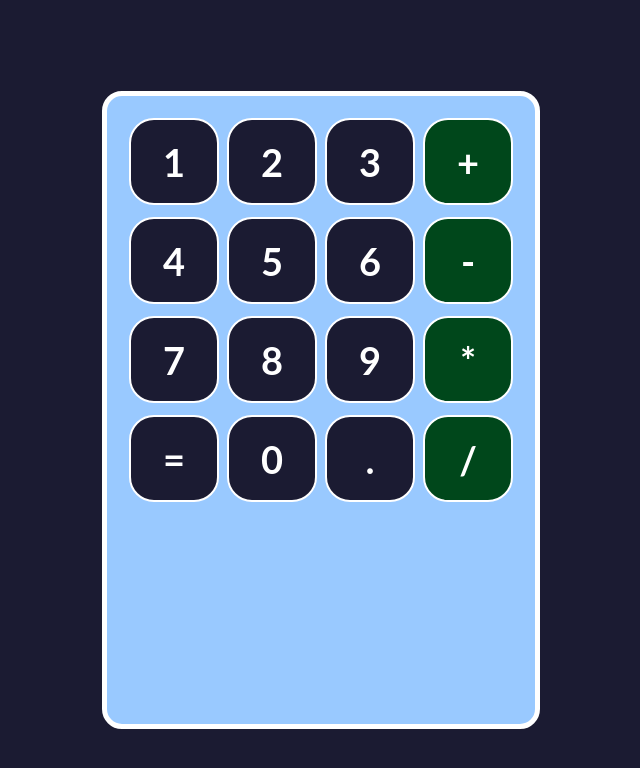
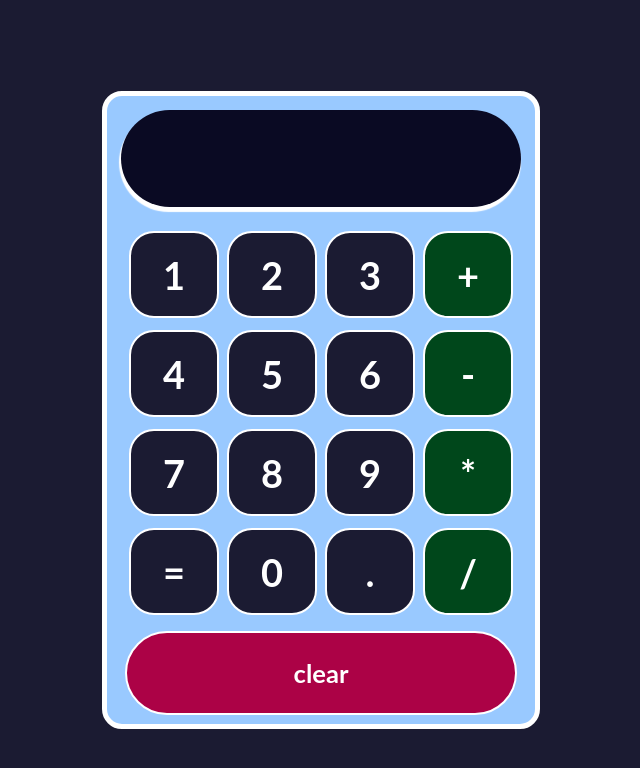
Before and after one commit to andressa-leite/calculadora-interactiva, a React (Create React App) app: page / in a window 1280 px wide. Shown: the top 768 px of the page, without its empty margins (319-959 px from the left). Built offline with nearby package versions, Linux system fonts and the light colour scheme.

Commit message:
visor criado, botão limpar adicionado  e botões estilizados

```diff
--- a/src/App.js
+++ b/src/App.js
@@ -1,10 +1,13 @@
 import './App.css';
-import Boton from './componentes/Boton'
+import Boton from './componentes/Boton';
+import Pantalla from './componentes/Pantalla';
+import BotonClear from './componentes/BotonClear';
 
 function App() {
   return (
     <div className='App'>
       <div className='contenedor-calculadora'>
+        <Pantalla />
 
         <div className='fila'>
           <Boton>1</Boton>
@@ -30,7 +33,9 @@ function App() {
           <Boton>.</Boton>
           <Boton>/</Boton>
         </div>
-        <div className='fila'></div>
+        <div className='fila'>
+          <BotonClear>clear</BotonClear>
+        </div>
       </div>
     </div>
   );
--- /dev/null
+++ b/src/componentes/BotonClear.js
@@ -0,0 +1,11 @@
+import React from "react";
+import '../hojas-de-estilo/BotonClear.css'
+
+const BotonClear = (props) => (
+    <div className='boton-clear'>
+        {props.children}
+    </div>
+
+);
+
+export default BotonClear;
--- /dev/null
+++ b/src/componentes/Pantalla.js
@@ -0,0 +1,17 @@
+import React from "react";
+import '../hojas-de-estilo/Pantalla.css';
+
+/*Este componente foi criado como função flecha
+
+const Pantalla = () => (
+  <div className='input'></div>
+);
+*/
+
+const Pantalla = ({ input }) => (
+    <div className='input'>
+        {input}
+    </div>
+);
+
+export default Pantalla;
--- a/src/hojas-de-estilo/Boton.css
+++ b/src/hojas-de-estilo/Boton.css
@@ -15,7 +15,16 @@
     user-select: none;
 }
 
+.boton-contenedor:hover {
+    background-color: #5a01a7;
+}
+
+
 .operador {
     background-color: #00471b;
 
 }
+
+.operador:hover {
+    background-color: #ff6600;
+}
--- /dev/null
+++ b/src/hojas-de-estilo/BotonClear.css
@@ -0,0 +1,19 @@
+.boton-clear {
+    height: 80px;
+    font-size: 1.6em;
+    display: flex;
+    flex: 1;
+    background-color: #ac0246;
+    margin-top: 8px;
+    justify-content: center;
+    align-items: center;
+    font-weight: bold;
+    color: white;
+    border: 2px solid white;
+    border-radius: 45px;
+    cursor: pointer;
+}
+
+.boton-clear:hover {
+    background-color: hsl(64, 93%, 54%);
+}
--- /dev/null
+++ b/src/hojas-de-estilo/Pantalla.css
@@ -0,0 +1,16 @@
+.input {
+    height: 75px;
+    border-radius: 50px;
+    margin-bottom: 20px;
+    display: flex;
+    justify-content: flex-end;
+    align-items: center;
+    font-weight: bold;
+    font-size: 30px;
+    background-color: #0a0a23;
+    color: white;
+    padding: 11px 30px 11px 11px;
+    padding-right: 30px;
+    margin: 1px solid #888;
+    box-shadow: -1px 4px 1px 1px white;
+}
```
Lines whose indentation alone changed are shown as unchanged.
